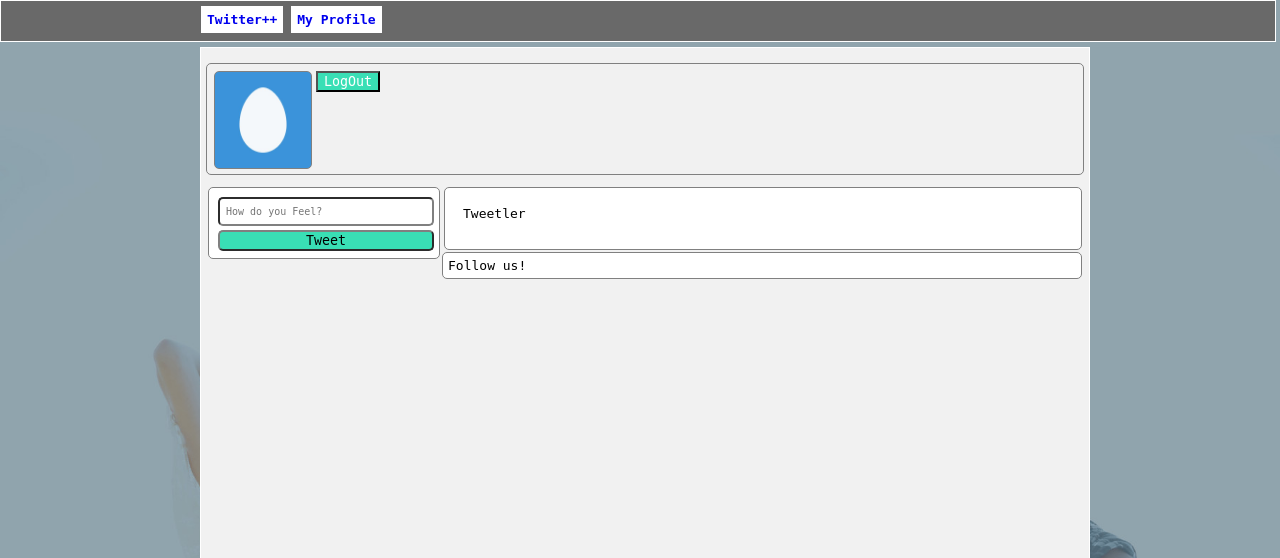
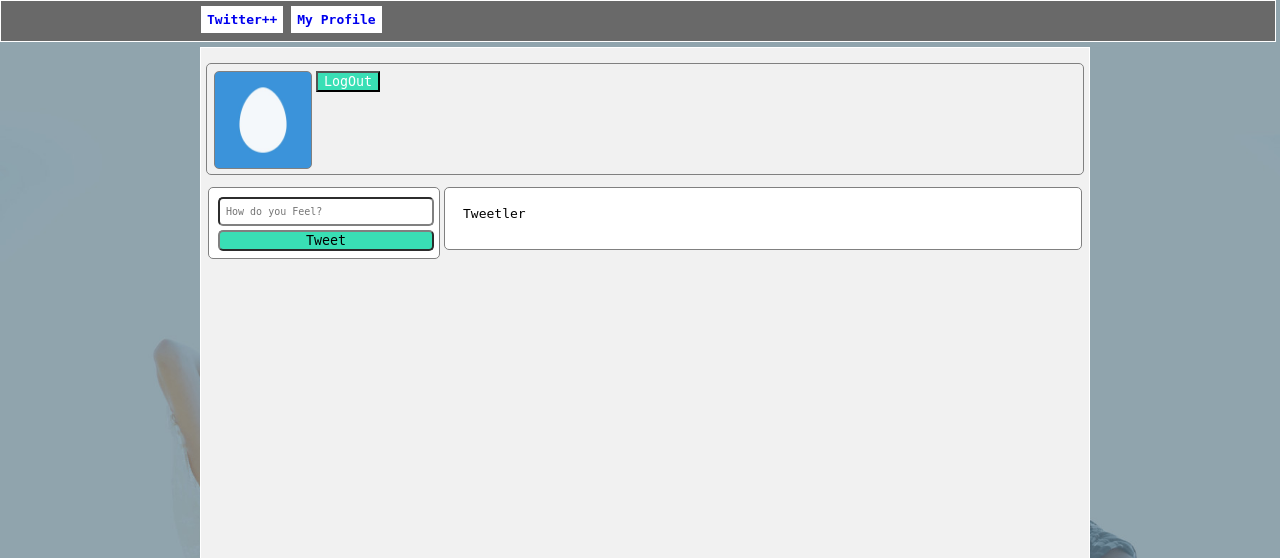
Before and after one commit to emrectn/twitter_plus, a Flask app: page /user/profile in a window 1280 px wide. Shown: the top 558 px of the page. Run offline with Flask 2, Linux system fonts and the light colour scheme; the visitor is signed in with stand-in values (Sample User, id 1); data that the repository does not hold is empty.

Commit message:
Unnecesary code was deleted

```diff
--- a/app/templates/profile.html
+++ b/app/templates/profile.html
@@ -48,10 +48,6 @@
 			</ul>
 
 		</div>
-		<div class="outbox innerbox">
-			<span>Follow us!</span>
-		</div>
-
 	</div>
 
 	{% endblock %}
```
Also changed, not shown: app/templates/index.html (+0 -24 lines).
